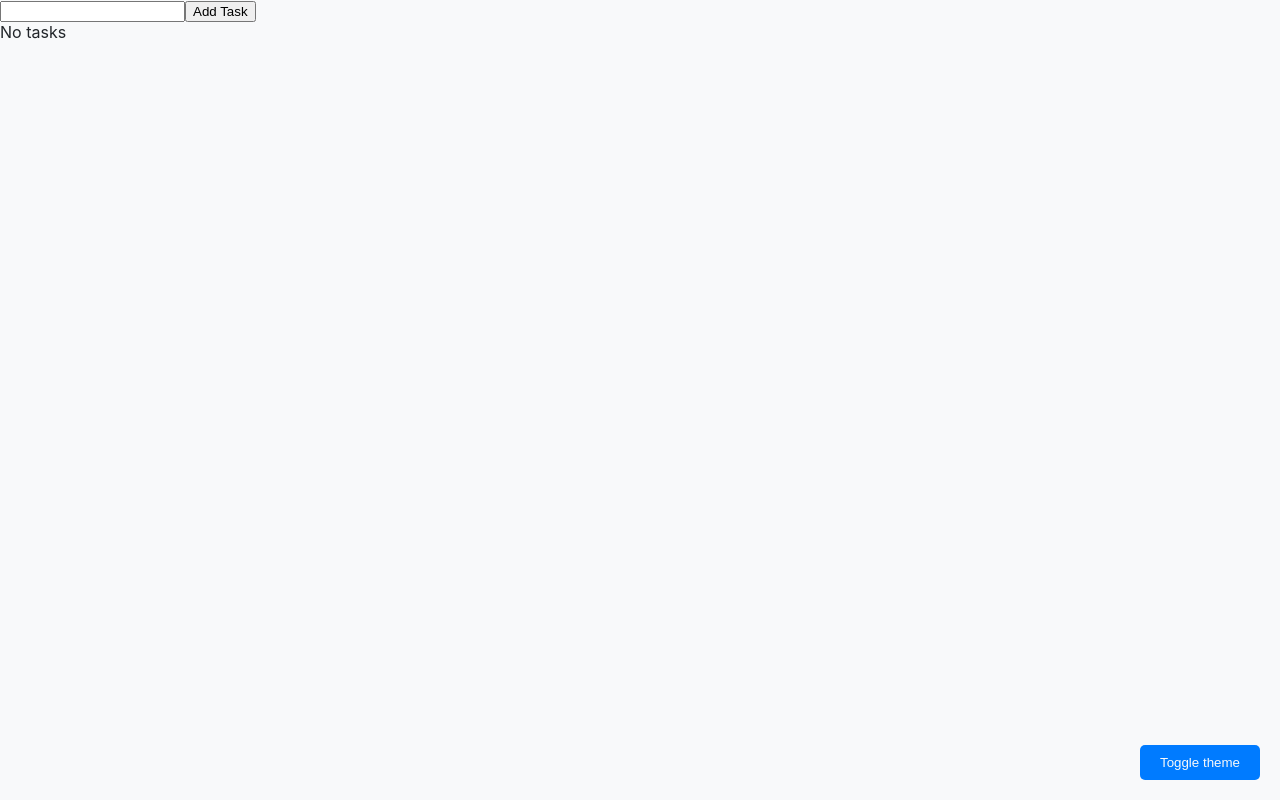
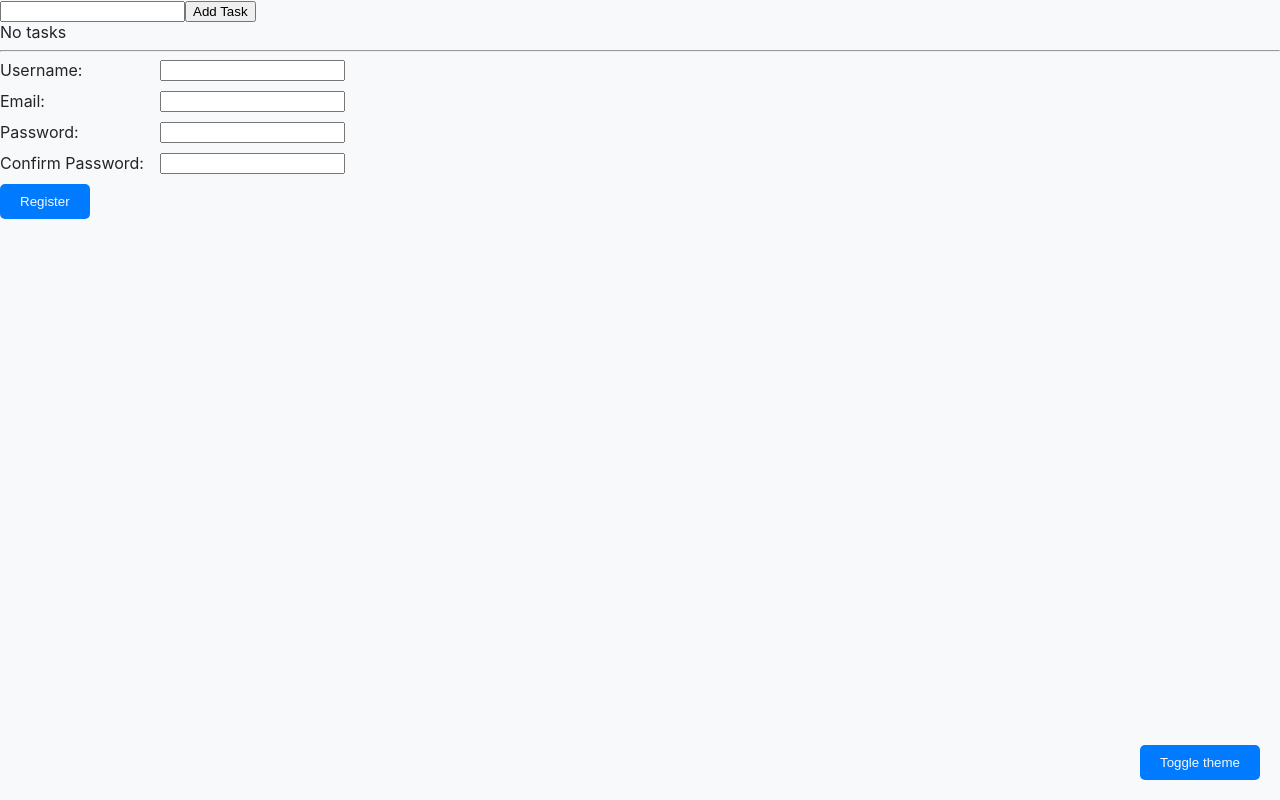
Before and after one commit to unaivv/technical-test, a React (Create React App) app: page / in a window 1280 px wide. Built offline with nearby package versions, Linux system fonts and the light colour scheme.

Commit message:
feature: Form

```diff
--- /dev/null
+++ b/src/Components/Form/index.tsx
@@ -0,0 +1,127 @@
+import React, { useState, useEffect } from 'react';
+
+import styles from './styles.module.css';
+
+const RegistrationForm: React.FC = () => {
+    const [formState, setFormState] = useState({
+        inputs: {
+            username: '',
+            email: '',
+            password: '',
+            confirmPassword: ''
+        },
+        errors: {
+            username: '',
+            email: '',
+            password: '',
+            confirmPassword: ''
+        }
+    });
+
+    const validateInputs = () => {
+        let valid = true;
+        const newErrors = { ...formState.errors };
+
+        if (!formState.inputs.username) {
+            newErrors.username = 'Username is required';
+            valid = false;
+        }
+        if (!formState.inputs.email.includes('@')) {
+            newErrors.email = 'Email is invalid';
+            valid = false;
+        }
+        if (formState.inputs.password.length < 8) {
+            newErrors.password = 'Password is too short';
+            valid = false;
+        }
+        if (formState.inputs.password !== formState.inputs.confirmPassword) {
+            newErrors.confirmPassword = 'Passwords do not match';
+            valid = false;
+        }
+
+        setFormState((prevState) => ({ ...prevState, errors: newErrors }));
+        return valid;
+    };
+
+    const handleSubmit = (event: React.FormEvent<HTMLFormElement>) => {
+        event.preventDefault();
+        if (validateInputs()) {
+            console.log('Registration successful!', formState.inputs);
+            //Registration logic
+        }
+    };
+
+    const handleChange = (event: React.ChangeEvent<HTMLInputElement>) => {
+        const { name, value } = event.target;
+        setFormState((prevState) => ({
+            ...prevState,
+            inputs: {
+                ...prevState.inputs,
+                [name]: value
+            }
+        }));
+    };
+
+    useEffect(() => {
+        const newErrors = { ...formState.errors };
+        Object.keys(formState.inputs).forEach((key) => {
+            if (formState.inputs[key as keyof typeof formState.inputs]) {
+                newErrors[key as keyof typeof formState.errors] = '';
+            }
+        });
+        setFormState((prevState) => ({ ...prevState, errors: newErrors }));
+    }, [formState.inputs]);
+
+    return (
+        <form onSubmit={handleSubmit}>
+            <div className={styles.row}>
+                <label htmlFor="username">Username:</label>
+                <input
+                    id="username"
+                    name="username"
+                    type="text"
+                    value={formState.inputs.username}
+                    onChange={handleChange}
+                />
+                {formState.errors.username && <div className="error">{formState.errors.username}</div>}
+            </div>
+            <div className={styles.row}>
+                <label htmlFor="email">Email:</label>
+                <input
+                    id="email"
+                    name="email"
+                    type="email"
+                    value={formState.inputs.email}
+                    onChange={handleChange}
+                />
+                {formState.errors.email && <div className="error">{formState.errors.email}</div>}
+            </div>
+            <div className={styles.row}>
+                <label htmlFor="password">Password:</label>
+                <input
+                    id="password"
+                    name="password"
+                    type="password"
+                    value={formState.inputs.password}
+                    onChange={handleChange}
+                />
+                {formState.errors.password && <div className="error">{formState.errors.password}</div>}
+            </div>
+            <div className={styles.row}>
+                <label htmlFor="confirmPassword">Confirm Password:</label>
+                <input
+                    id="confirmPassword"
+                    name="confirmPassword"
+                    type="password"
+                    value={formState.inputs.confirmPassword}
+                    onChange={handleChange}
+                />
+                {formState.errors.confirmPassword && <div className="error">{formState.errors.confirmPassword}</div>}
+            </div>
+
+            <button type="submit" className={styles.registerButton}>Register</button>
+        </form>
+    );
+};
+
+export default RegistrationForm;
--- /dev/null
+++ b/src/Components/Form/styles.module.css
@@ -0,0 +1,16 @@
+.row{
+    display: flex;
+    margin-bottom: 10px;
+    gap: 10px;
+    & label {
+        min-width: 150px;
+    }
+}
+.registerButton {
+        background-color: #007bff;
+        color: #f8f9fa;
+        border: none;
+        padding: 10px 20px;
+        border-radius: 5px;
+        cursor: pointer;
+}
--- a/src/index.tsx
+++ b/src/index.tsx
@@ -3,6 +3,7 @@ import ReactDOM from 'react-dom/client';
 import './index.css';
 import TodoList from './Components/TasksList';
 import ThemeProvider from './Components/ThemeError';
+import RegistrationForm from './Components/Form';
 
 const root = ReactDOM.createRoot(
   document.getElementById('root') as HTMLElement
@@ -11,6 +12,8 @@ root.render(
   <React.StrictMode>
     <ThemeProvider>
       <TodoList />
+      <hr />
+      <RegistrationForm />
     </ThemeProvider>
   </React.StrictMode>
 );
```
